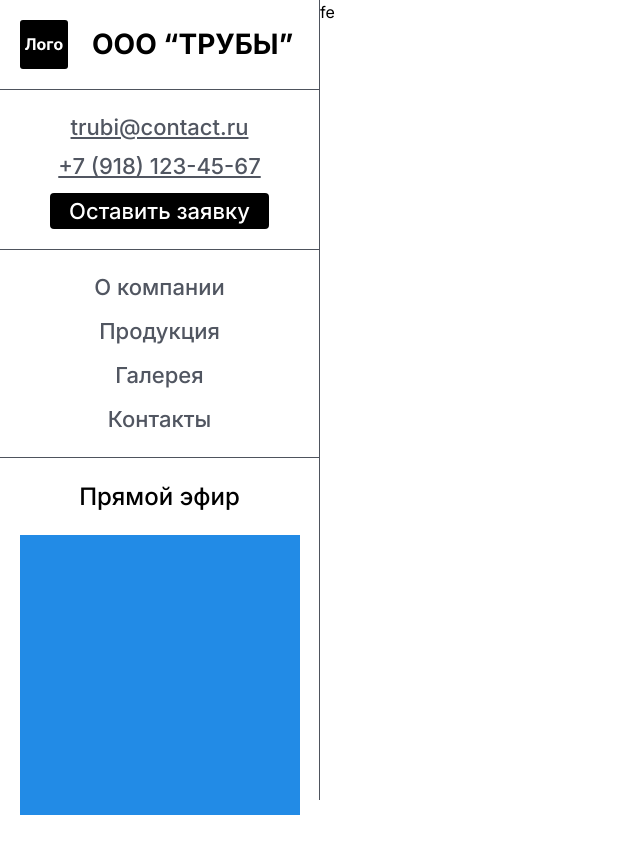
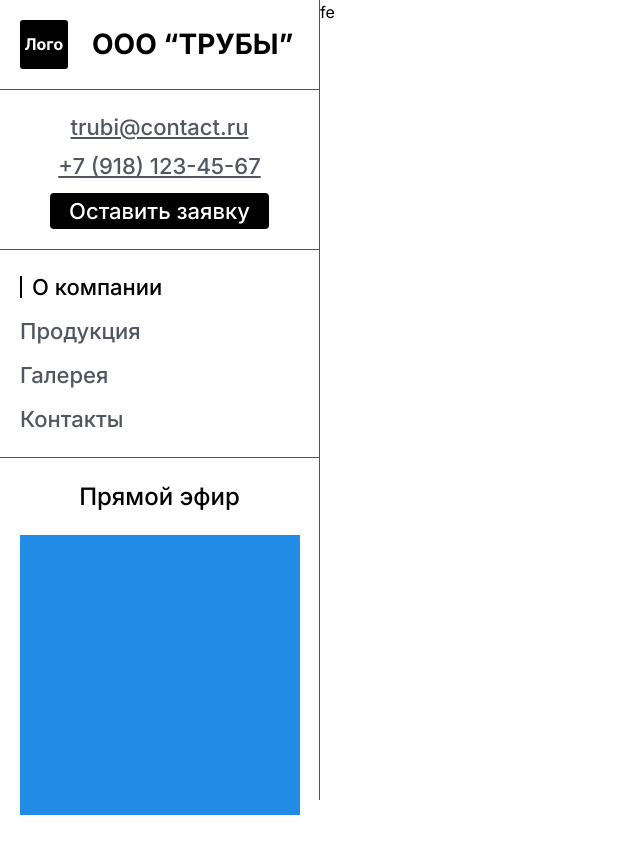
Before and after one commit to Lyaguh21/EnergoDetal, a React (Vite) app: page / in a window 1280 px wide. Shown: the top 854 px of the page, without its empty margins (0-640 px from the left). Built offline with nearby package versions, Linux system fonts and the light colour scheme.

Commit message:
add animation in navbar

```diff
--- /dev/null
+++ b/src/pages/Contacts/Contacts.page.tsx
@@ -0,0 +1,9 @@
+import { Box } from "@mantine/core";
+
+export default function Contacts() {
+  return (
+    <section>
+      <Box h={2000}>fe</Box>
+    </section>
+  );
+}
--- /dev/null
+++ b/src/pages/Gallery/Gallery.page.tsx
@@ -0,0 +1,9 @@
+import { Box } from "@mantine/core";
+
+export default function Gallery() {
+  return (
+    <section>
+      <Box h={2000}>fe</Box>
+    </section>
+  );
+}
--- /dev/null
+++ b/src/pages/Products/Products.page.tsx
@@ -0,0 +1,9 @@
+import { Box } from "@mantine/core";
+
+export default function Products() {
+  return (
+    <section>
+      <Box h={2000}>fe</Box>
+    </section>
+  );
+}
--- a/src/widgets/Navbar/Navbar.tsx
+++ b/src/widgets/Navbar/Navbar.tsx
@@ -2,13 +2,17 @@ import { Box, Button, Flex, Text } from "@mantine/core";
 import classes from "./classes/Navbar.module.css";
 import { Link } from "../Link/Link";
 import MainButton from "../MainButton/MainButton";
+import { AnimatePresence, motion } from "motion/react";
+import { useLocation } from "react-router";
 
 export default function Navbar() {
+  const location = useLocation();
+
   const pages = [
     { title: "О компании", link: "/" },
-    { title: "Продукция", link: "/" },
-    { title: "Галерея", link: "/" },
-    { title: "Контакты", link: "/" },
+    { title: "Продукция", link: "/products" },
+    { title: "Галерея", link: "/gallery" },
+    { title: "Контакты", link: "/contacts" },
   ];
 
   return (
@@ -46,14 +50,36 @@ export default function Navbar() {
       <Flex
         p={20}
         justify="center"
-        align="center"
         direction="column"
         className={classes.borderB}
         gap={10}
       >
-        {pages.map((el) => (
-          <Link to={el.link}>{el.title}</Link>
-        ))}
+        <AnimatePresence>
+          {pages.map((el) => (
+            <Flex align="center" gap={10}>
+              {location.pathname === el.link && (
+                <motion.div
+                  style={{
+                    height: "22px",
+                    width: "2px",
+                    backgroundColor: "black",
+                  }}
+                  initial={{ opacity: 0 }}
+                  animate={{ opacity: 1 }}
+                  transition={{ duration: 0.4, ease: "easeOut" }}
+                />
+              )}
+              <Link
+                to={el.link}
+                style={{
+                  color: location.pathname === el.link ? "black" : "#515661",
+                }}
+              >
+                {el.title}
+              </Link>
+            </Flex>
+          ))}
+        </AnimatePresence>
       </Flex>
 
       <Flex p={20} direction="column" align="center">
```
Also changed, not shown: src/app/providers/Router.tsx (+15 -0 lines).
